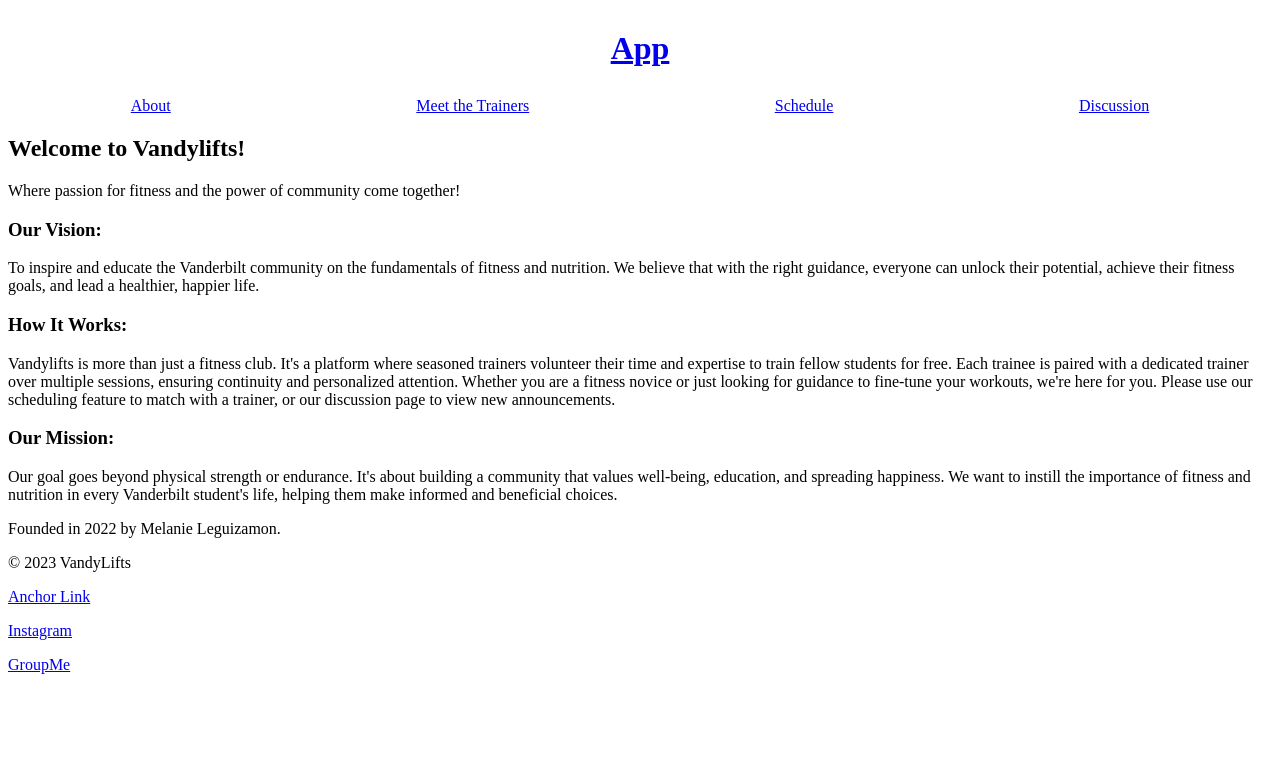
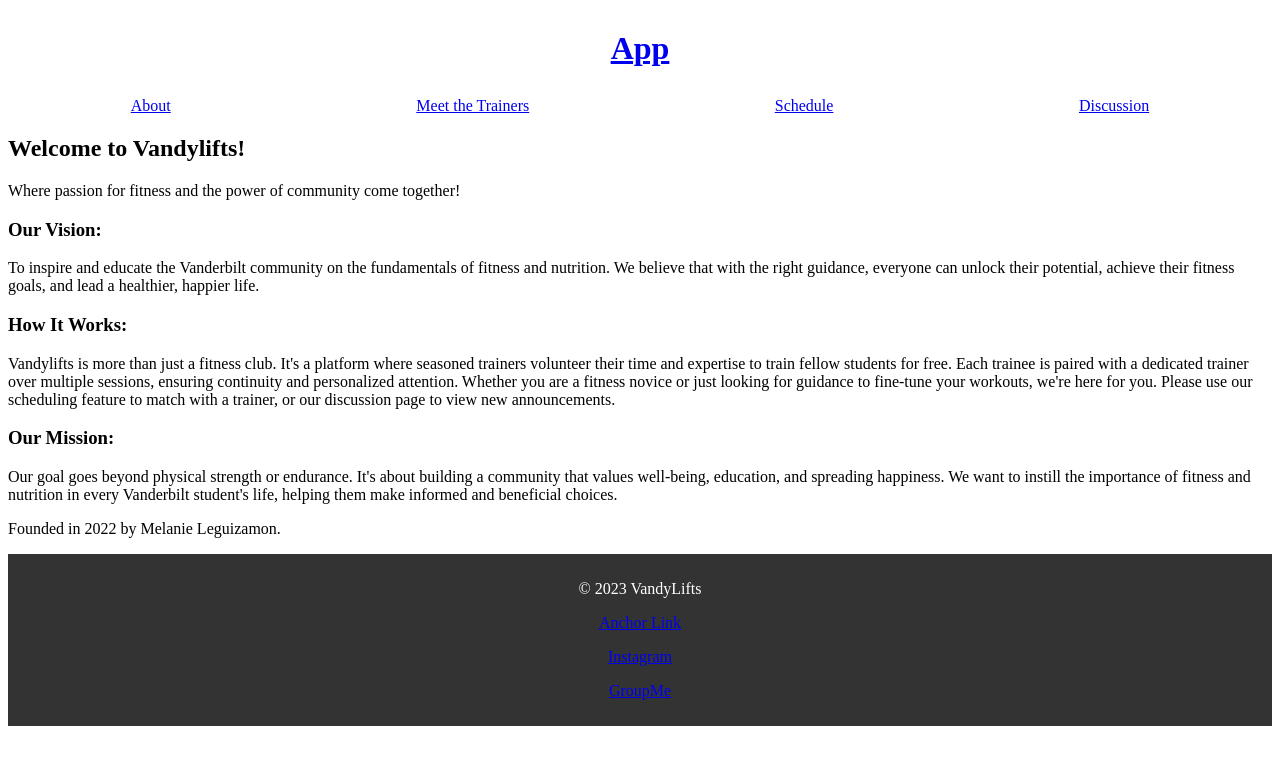
Before and after one commit to lucasschnee/Group7SoftwareProject, a React (Create React App) app in the folder client/: page /about in a window 1280 px wide. Shown: the top 764 px of the page. Built offline with nearby package versions, Linux system fonts and the light colour scheme; the HTML template or start-up script is replaced by a standard one.

Commit message:
format footer

```diff
--- a/client/src/App.css
+++ b/client/src/App.css
@@ -18,3 +18,10 @@
   text-align: center;
   margin: 30px 0;
 }
+
+.footer {
+  background-color: #333;
+  color: white;
+  text-align: center;
+  padding: 10px;
+}
```
